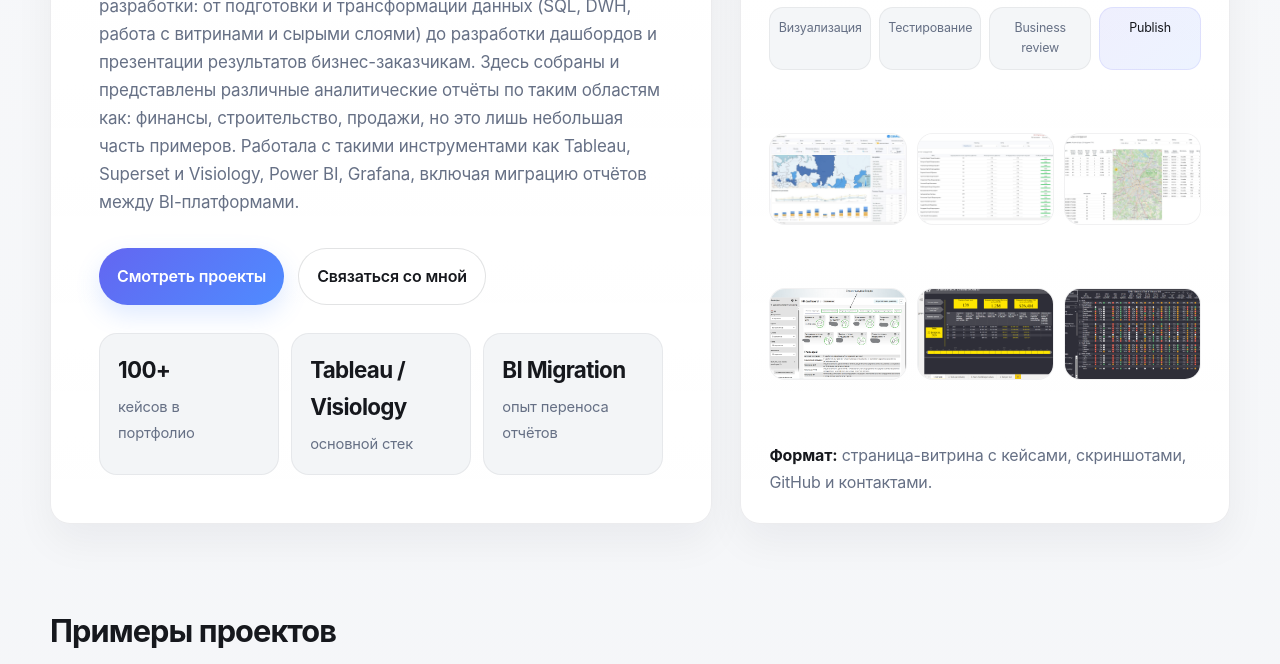
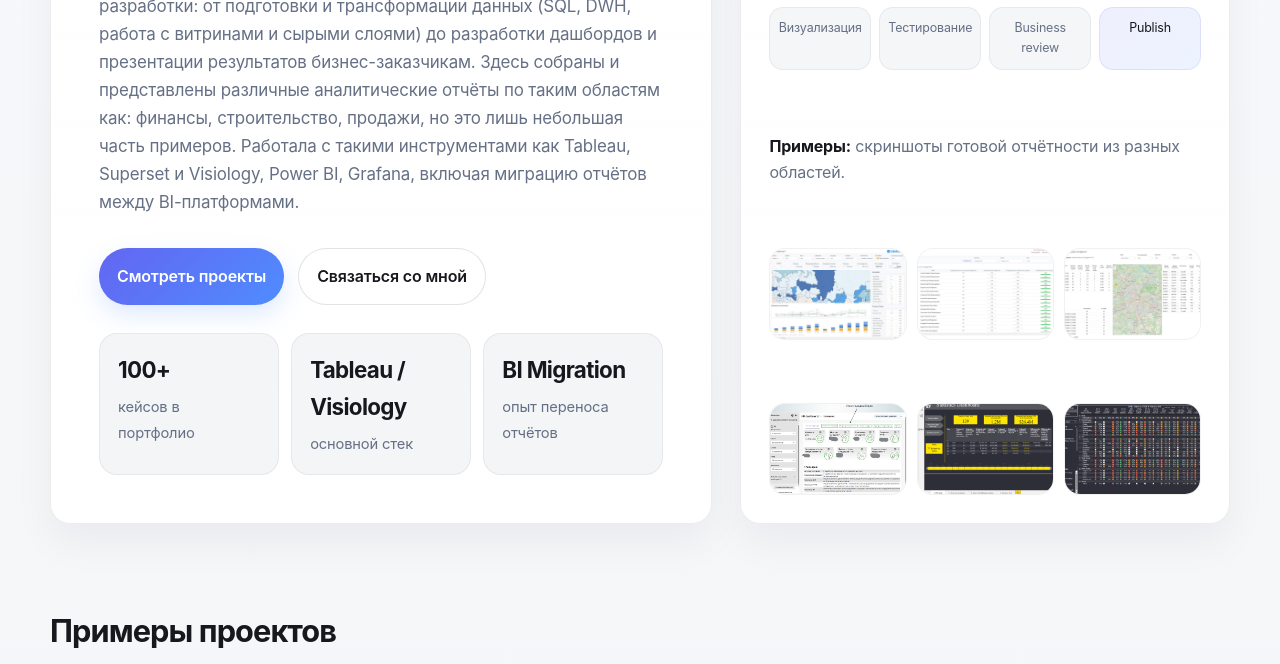
Before and after one commit to sheolesya/portfolio, a plain HTML site: page index.html in a window 1280 px wide. Shown: the part 491-1155 px from the top of the page. Drawn offline with Linux system fonts and the light colour scheme.

Commit message:
Update index.html

```diff
--- a/index.html
+++ b/index.html
@@ -538,7 +538,10 @@
       </div>
     </div>
   </div>
-
+ <div>
+    <strong>Примеры:</strong>
+    <span style="color: var(--muted);"> скриншоты готовой отчётности из разных областей.</span>
+  </div>
   <div style="display:grid; grid-template-columns: repeat(3, 1fr); gap: 10px;">
     <div style="height: 92px; border-radius: 16px; overflow:hidden; border: 1px solid rgba(17,24,39,0.06); background:#fff;">
       <img src="images/example-1.jpg" alt="Пример визуала 1" style="width:100%; height:100%; object-fit:cover; display:block;">
@@ -563,10 +566,6 @@
     </div>
   </div>
 
-  <div>
-    <strong>Формат:</strong>
-    <span style="color: var(--muted);"> страница-витрина с кейсами, скриншотами, GitHub и контактами.</span>
-  </div>
 </aside>
       </div>
     </section>
```
